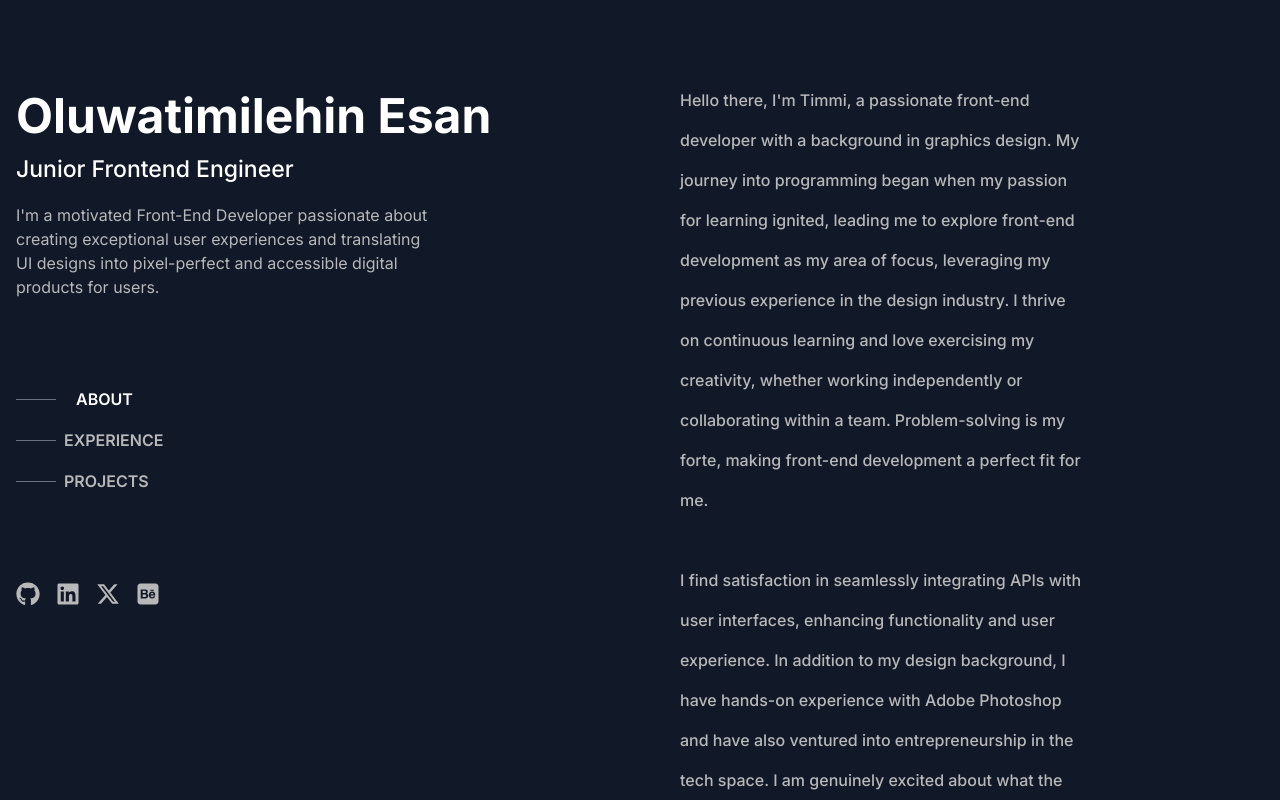
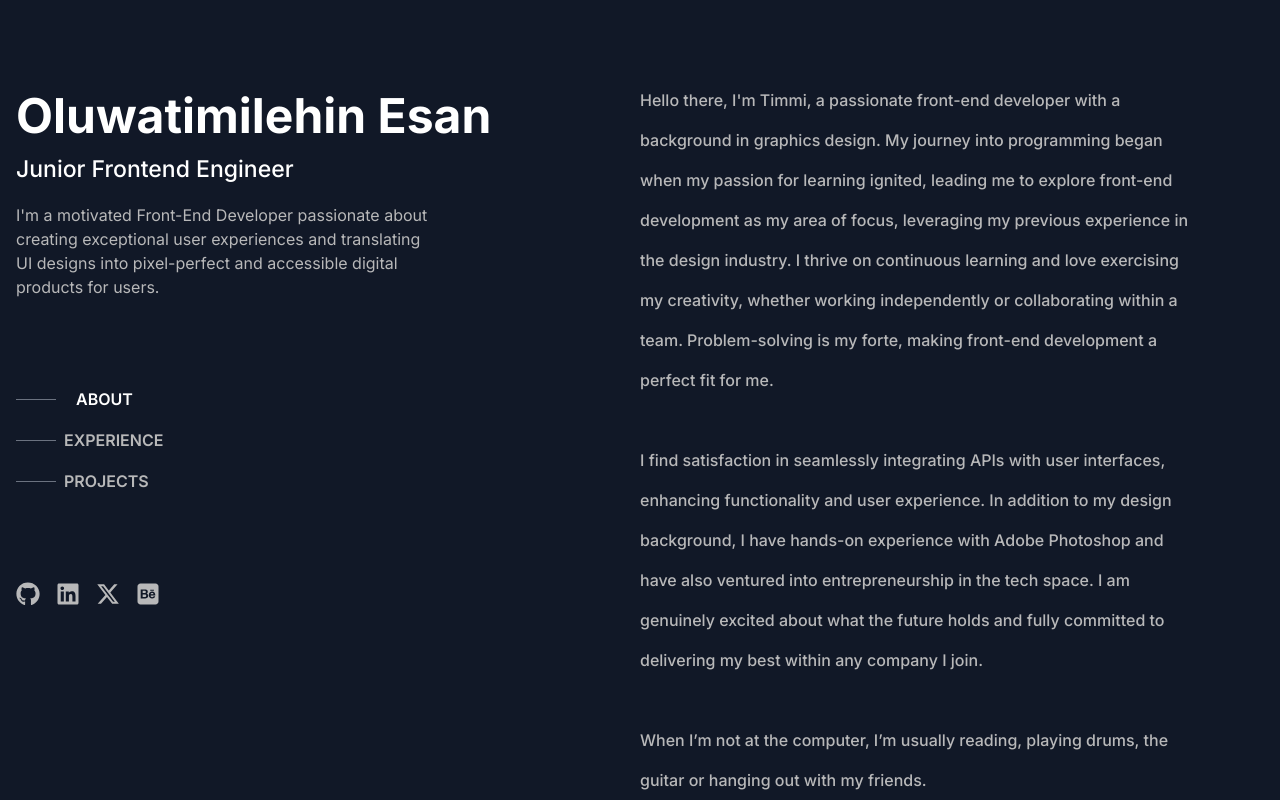
Before and after one commit to therealtmmy/Portfolio-v2, a React (Create React App) app: page / in a window 1280 px wide. Built offline with nearby package versions, Linux system fonts and the light colour scheme.

Commit message:
Fixed Styling Bug

```diff
--- a/src/Components/About.jsx
+++ b/src/Components/About.jsx
@@ -2,7 +2,7 @@ import React from "react";
 
 const About = () => {
   return (
-    <div className="absolute top-0 pt-20 pl-10 right-0 pr-48 font-medium text-[#b8b8b9]  w-1/2 bg-gray-900 h-screen overflow-auto pb-20 scrollbar">
+    <div className="absolute top-0 pt-20 pl-[6em] right-0 pr-20 font-medium text-[#b8b8b9]  w-[46em] bg-gray-900 h-screen overflow-auto pb-20 scrollbar">
       <p>
         Hello there, I'm Timmi, a passionate front-end developer with a
         background in graphics design. My journey into programming began when my
```
